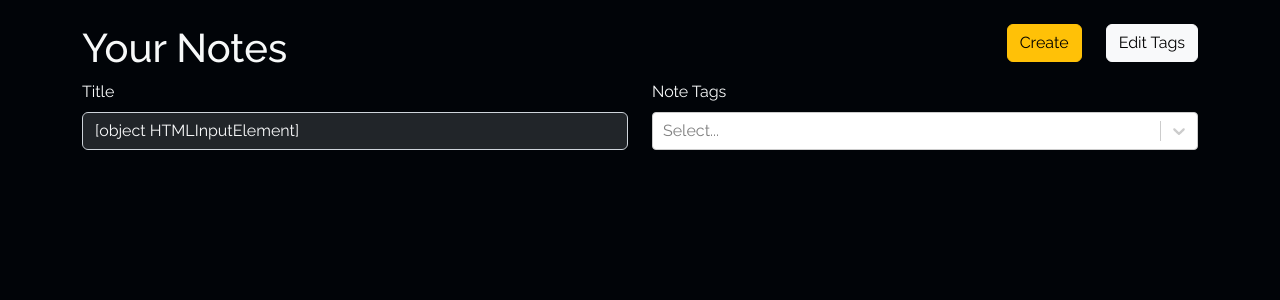
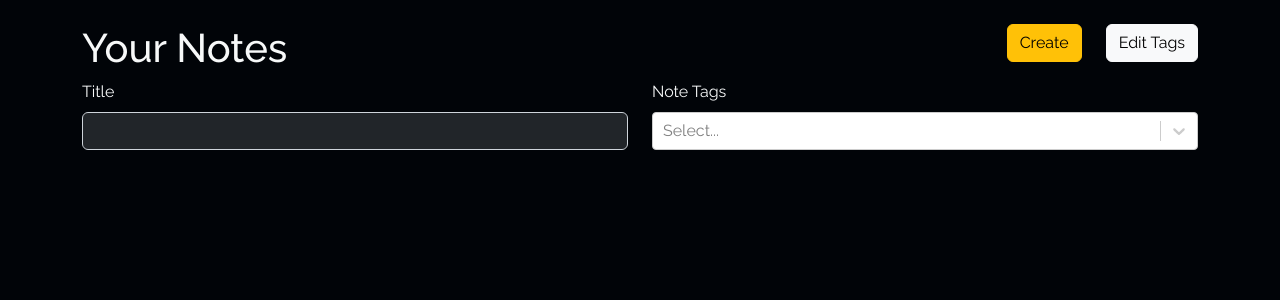
Before and after one commit to kamawallsec/note-taking-app, a React (Vite) app: page /new in a window 1280 px wide. Both pictures are taken after typing "Sample", "Sample", "Sample" into the empty fields and a click on the button "Save". Shown: the top 300 px of the page. Built offline with nearby package versions, Linux system fonts and the light colour scheme.

Commit message:
title initial state fix

```diff
--- a/src/MyNoteList.tsx
+++ b/src/MyNoteList.tsx
@@ -16,6 +16,7 @@ const MyNoteList = ({ tagsAvailable }:MyNoteListProps ) => {
 
 
     const [selectTags, setSelectTags] = useState<Tag[]>([]);
+    const [title, setTitle] = useState('');
 
 
   return (
```
